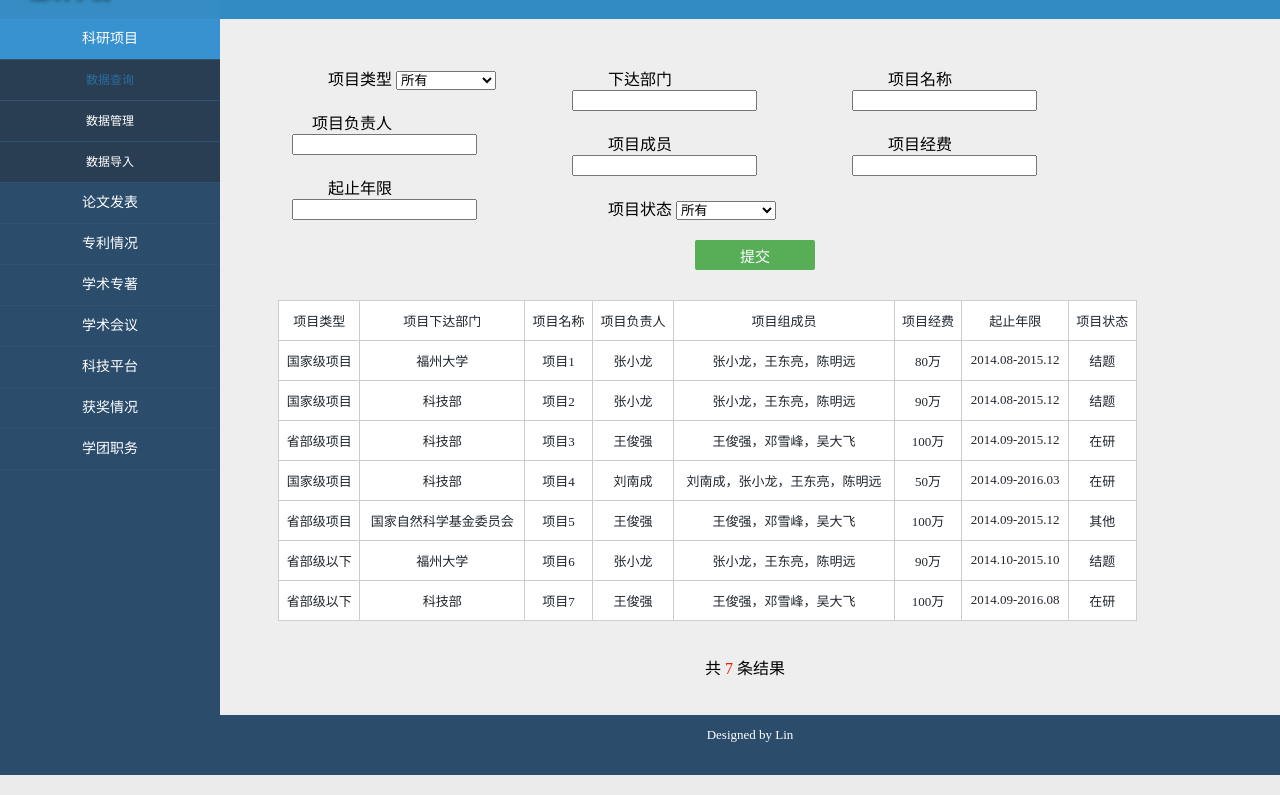
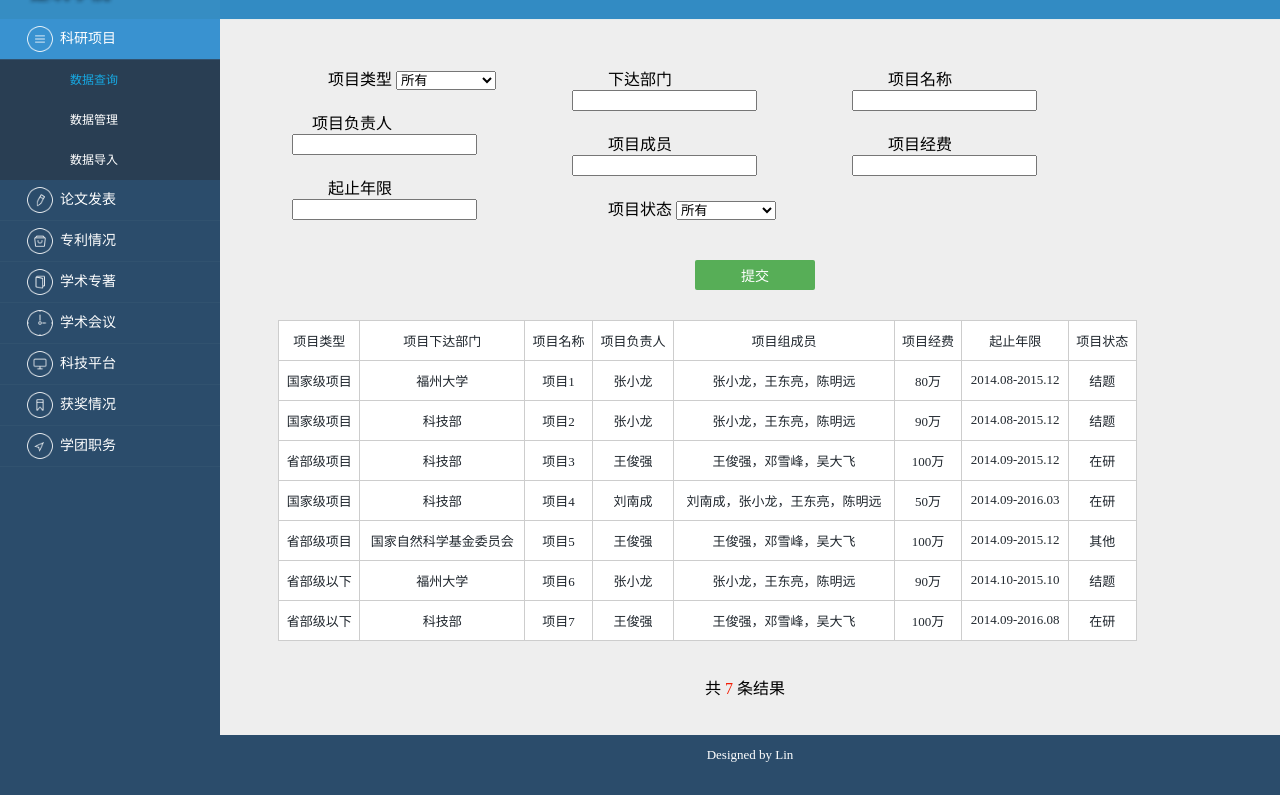
Before and after one commit to night-lin/ArchitectureCollage, a PHP site: page /html/research_project.php in a window 1280 px wide. Shown: the part 41-836 px from the top of the page. Run offline with PHP 8.4, Linux system fonts and the light colour scheme; a user stored in the database is signed in; data comes from the database, SQL or seed files in the repository; data that the repository does not hold is empty.

Commit message:
icon添加

```diff
--- a/ArchitectureCollage/css/base.css
+++ b/ArchitectureCollage/css/base.css
@@ -48,7 +48,7 @@ h3{ text-align: center;}
 .btn-submit:hover{background: #468e46;}
 .btn-success{border: none; background: #57ae57; height:30px;text-align: center;font-family: "微软雅黑";color: #fff;}
 .btn-success:hover{background: #468e46;}
-.btn-danger{border: none; background:#D92924;width:70px;text-align: center;font-family: "微软雅黑";color: #fff;}
+.btn-danger{border: none; background:#D92924;text-align: center;font-family: "微软雅黑";color: #fff;}
 .btn-danger:hover{background: #C01713;}
 .btn-table{border: none; background: #57ae57;margin-top: 10px; margin-left: 8%; height:30px;width:70px;text-align: center;font-family: "微软雅黑";color: #fff;}
 .btn-table:hover{background: #468e46;}
@@ -82,8 +82,9 @@ background-color:#2b4c6b;float: left;font-size: 14px;}
 #right-text{ padding-bottom:20px;border-top: 1px solid #e3ebed; background-color:#eeeeee;
 	min-height:600px;position: relative;width:auto;top:0px;margin-left: 220px;}
 #sider ul{padding: 0;margin: 0; list-style: none;border-top: solid 0px #31526f;}
-#sider ul li{margin-left: 0; text-align: center; line-height: 40px;
+li.sider_li_1{margin-left: 0; line-height: 40px;
  display: block; width:220px;border-bottom: solid 1px #31526f; }
+ li.sider_li_1 img{float: left;margin-left: 20px;}
 	a.a_sider:link,a.a_sider:visited
 {
 	font-size: 14px;
@@ -97,7 +98,7 @@ background-color:#2b4c6b;float: left;font-size: 14px;}
 }
 #sider ul li a{display:block;height: 40px;width: 220px;}
 a.a_now:link,a.a_now:visited{background-color: #2775a5;color: #fff;}
-ul.sider_ul_2{display: block; font-size: 12px;font-family: "微软雅黑";  background: #293e53;}
+ul.sider_ul_2{line-height: 40px; text-indent: 70px; display: block; font-size: 12px;font-family: "微软雅黑";  background: #293e53;}
 ul.sider_ul_2 a{color:#fff;text-decoration: none;  }
 ul.sider_ul_2 a:hover{text-decoration: underline;  }
 #footer{background:#2b4c6b; margin: 0;line-height: 40px; font-family: "微软雅黑";
@@ -183,7 +184,7 @@ margin-top: 30px;}
 	border:solid 0px #B6B6B6;border-radius: 10px;
 min-height: 100px;}
 .table_input_area input[type="file"]{font-size: 15px;}
-.table_input_area .btn{font-size: 15px;padding: 5px;border-radius: 2px;}
+.table_input_area .btn{font-size: 14px;padding: 5px;border-radius: 2px;}
 /*修改信息界面*/
 #re-text{padding-bottom: 30px; margin-top:20px;  border: 1px solid #cccccc;
 	background: #fff; width:60%; min-width: 400px;
@@ -256,8 +257,8 @@ a.tab_now{z-index: 10; border-bottom: #fff;background: #fff; color: #274E74;}
 a.tab_now:hover{background:#fff;}
 li.sider_li_1{color:#fff;}
 .now_li{background-color:#3992d0;}
-li.now_li_2 a{color:#2a6f9e;}
-.btn-center{margin-left: auto;margin-right: auto;text-align:center;}
+li.now_li_2 a{color:#17a9e3;}
+.btn-center{margin-top:20px ; margin-left: auto;margin-right: auto;text-align:center;}
 .clear{clear: both;}
 fieldset{border: 0;}
 #footer.login_foot{background:none;color:#2589C3;}
--- a/ArchitectureCollage/html/research_project.php
+++ b/ArchitectureCollage/html/research_project.php
@@ -20,6 +20,7 @@
       $(".sider_li_1").click(function(){
         $(this).next().find('.sider_li_2').removeClass("menu_chioce");
         $(".menu_chioce").slideUp();
+       //$(".sider_li_1 img").attr("src","images/select_xl01.png");
         $(this).next().find('.sider_li_2').slideToggle();
         $(this).next().find('.sider_li_2').addClass("menu_chioce");
         $(this).parent().find('.sider_li_1').removeClass("now_li");
@@ -131,7 +132,7 @@
           <div id="sider">
             <ul class="sider_ul_1">
 
-                   <li class="now_li sider_li_1">科研项目</li>
+                   <li class="now_li sider_li_1"><img src="../image/item.png" width="40">科研项目</li>
                       <ul class="sider_ul_2">
                         <li class="sider_li_2 menu_chioce now_li_2"><a href="research_project.php">数据查询</a></li>
                         <li class="sider_li_2 menu_chioce"><a href="research_project_add.php">数据管理</a></li>
@@ -139,43 +140,43 @@
                       </ul>
 
 
-               <li class="sider_li_1">论文发表</li>
+               <li class="sider_li_1"><img src="../image/thesis.png" width="40">论文发表</li>
                     <ul class="sider_ul_2">
                       <li class="sider_li_2"><a href="#">数据管理</a></li>
                       <li class="sider_li_2"><a href="#">数据导入</a></li>
                     </ul>
 
-              <li class="sider_li_1">专利情况</li>
+              <li class="sider_li_1"><img src="../image/patent.png" width="40">专利情况</li>
                     <ul class="sider_ul_2">
                       <li class="sider_li_2"><a href="#">数据管理</a></li>
                       <li class="sider_li_2"><a href="#">数据导入</a></li>
                     </ul>
 
-               <li class="sider_li_1">学术专著 </li>
+               <li class="sider_li_1"><img src="../image/book.png" width="40">学术专著</li>
                     <ul class="sider_ul_2">
                       <li class="sider_li_2"><a href="#">数据管理</a></li>
                       <li class="sider_li_2"><a href="#">数据导入</a></li>
                     </ul>
 
-               <li class="sider_li_1">学术会议</li>
+               <li class="sider_li_1"><img src="../image/meeting.png" width="40">学术会议</li>
                     <ul class="sider_ul_2">
                       <li class="sider_li_2"><a href="#">数据管理</a></li>
                       <li class="sider_li_2"><a href="#">数据导入</a></li>
                     </ul>
 
-               <li class="sider_li_1">科技平台</li>
+               <li class="sider_li_1"><img src="../image/plat.png" width="40">科技平台</li>
                     <ul class="sider_ul_2">
                       <li class="sider_li_2"><a href="#">数据管理</a></li>
                       <li class="sider_li_2"><a href="#">数据导入</a></li>
                     </ul>
 
-               <li class="sider_li_1">获奖情况 </li>
+               <li class="sider_li_1"><img src="../image/award.png" width="40">获奖情况 </li>
                     <ul class="sider_ul_2">
                       <li class="sider_li_2"><a href="#">数据管理</a></li>
                       <li class="sider_li_2"><a href="#">数据导入</a></li>
                     </ul>
 
-               <li class="sider_li_1">学团职务 </li>
+               <li class="sider_li_1"><img src="../image/position.png" width="40">学团职务 </li>
                     <ul class="sider_ul_2">
                       <li class="sider_li_2"><a href="#">数据管理</a></li>
                       <li class="sider_li_2"><a href="#">数据导入</a></li>
--- a/ArchitectureCollage/html/research_project_add.php
+++ b/ArchitectureCollage/html/research_project_add.php
@@ -171,7 +171,7 @@
           <div id="sider">
            <ul class="sider_ul_1">
 
-                   <li class="now_li sider_li_1">科研项目</li>
+                   <li class="now_li sider_li_1"><img scr="../image/item.png" width="40">科研项目</li>
                       <ul class="sider_ul_2">
                         <li class="sider_li_2 menu_chioce"><a href="research_project.php">数据查询</a></li>
                         <li class="sider_li_2 menu_chioce now_li_2"><a href="research_project_add.php">数据管理</a></li>
@@ -288,7 +288,7 @@
 
                <div style="clear:both;"></div>
                 <div class="btn-center">
-                  <input class="btn btn-success submit"  id="btn-condition" type="submit" value="添加一条数据"  >
+                  <input class="btn btn-success submit"  type="submit" value="添加一条数据"  >
                   </div>
 
           </form>
@@ -419,7 +419,7 @@
 
             </table>
              <div class="btn-center">
-              <input class="btn btn-danger"  id="btn-condition" type="submit" value="删除所选数据"  >
+              <input class="btn btn-danger" type="submit" value="删除所选数据"  >
              </div>
             </form>
           </br>
--- a/ArchitectureCollage/index.php
+++ b/ArchitectureCollage/index.php
@@ -13,6 +13,8 @@
 	  <script language="javascript"  src="js/index.js" ></script>
 
 	  <script language="javascript"  src="js/jquery.js" ></script>
+
+
 	  <script type="text/javascript">
 	  $(function(){
    	setSize();
```
Also changed, not shown: ArchitectureCollage/image/award.png (added), ArchitectureCollage/image/book.png (added), ArchitectureCollage/image/book1.png (added), ArchitectureCollage/image/item.png (added), ArchitectureCollage/image/meeting.png (added), ArchitectureCollage/image/pantent.png (added), ArchitectureCollage/image/patent.png (added), ArchitectureCollage/image/plat.png (added), ArchitectureCollage/image/position.png (added), ArchitectureCollage/image/thesis.png (added), 1 other file.
